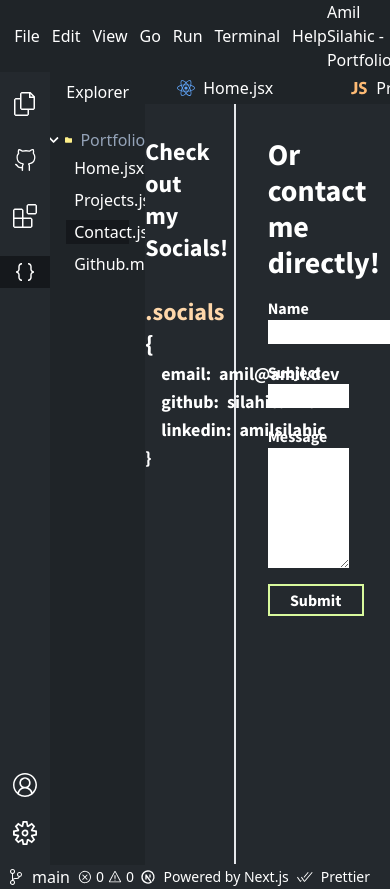
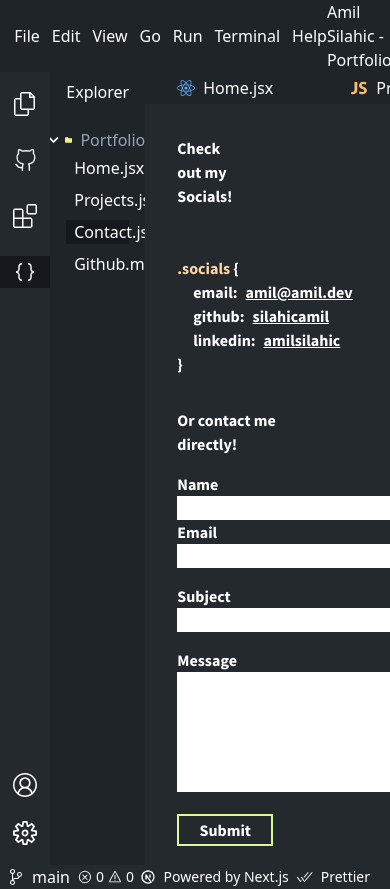
Before and after one commit to SilahicAmil/nextjs-updated-portfolio, a Next.js app: page /contact in a window 390 px wide. Built offline with nearby package versions, Linux system fonts and the light colour scheme.

Commit message:
adding responsive design to contact page

```diff
--- a/components/ContactPage/ContactForm.js
+++ b/components/ContactPage/ContactForm.js
@@ -1,27 +1,29 @@
 const ContactForm = ({}) => {
   return (
     <div className="w-1/2 m-8">
-      <h3 className="text-3xl ">Or contact me directly!</h3>
+      <h3 className="lg:text-2xl md:text-xl sm:text-lg xsm:text-md ">
+        Or contact me directly!
+      </h3>
 
       <form>
-        <div className="flex gap-6 mt-4">
-          <div className="flex-col flex">
-            <label htmlFor="Name" className="">
-              Name
-            </label>
-            <input type="text" id="Name" />
-          </div>
-          <div className="flex flex-col ">
-            <label htmlFor="Email">Email</label>
-            <input type="text" id="Email" />
+        <div className="flex flex-col gap-6 mt-4">
+          <div className="lg:flex  w-4/12 gap-4">
+            <div className="lg:flex gap-2">
+              <label htmlFor="Name">Name</label>
+              <input type="text" id="Name" />
+            </div>
+            <div className="lg:flex gap-2  ">
+              <label htmlFor="Email">Email</label>
+              <input type="text" id="Email" />
+            </div>
           </div>
         </div>
 
-        <div className="flex flex-col w-8/12 mt-4">
+        <div className="lg:flex flex-col w-8/12 mt-4">
           <label htmlFor="Subject">Subject</label>
           <input type="text" id="Subject" />
         </div>
-        <div className="flex flex-col w-8/12 mt-4">
+        <div className="lg:flex flex-col w-8/12 mt-4">
           <label htmlFor="Message">Message</label>
           <textarea id="Message" cols="30" rows="5"></textarea>
         </div>
--- a/components/ContactPage/ContactSocials.js
+++ b/components/ContactPage/ContactSocials.js
@@ -1,15 +1,22 @@
 const ContactSocials = ({}) => {
   return (
-    <div className="border-r-2 w-1/2">
-      <h2 className="text-2xl m-8">Check out my Socials!</h2>
-      <div className="m-8 text-lg">
-        <p className="text-2xl ">
+    <div className="lg:border-r-2 w-1/2 flex flex-col ">
+      <h2 className="lg:text-2xl m-8 md:text-xl sm:text-lg xsm:text-md">
+        Check out my Socials!
+      </h2>
+      <div className="mt-4 ml-8 lg:text-2xl md:text-xl sm:text-lg xsm:text-md">
+        <p className="">
           <span className="text-orange-200">.socials </span>&#123;
         </p>
 
-        <p className="px-4 flex gap-2">
+        <p className="px-4 flex gap-2 ">
           email:
-          <a href="mailto:amil@amil.dev" target="_blank" rel="noreferrer">
+          <a
+            href="mailto:amil@amil.dev"
+            target="_blank"
+            rel="noreferrer"
+            className="underline "
+          >
             amil@amil.dev
           </a>
         </p>
@@ -19,6 +26,7 @@ const ContactSocials = ({}) => {
             href="https://github.com/silahicamil"
             target="_blank"
             rel="noreferrer"
+            className="underline"
           >
             silahicamil
           </a>
@@ -29,6 +37,7 @@ const ContactSocials = ({}) => {
             href="https://www.linkedin.com/in/amil-silahic-4b5a01140/"
             target="_blank"
             rel="noreferrer"
+            className="underline"
           >
             amilsilahic
           </a>
--- a/components/HomePage/SplashContent.js
+++ b/components/HomePage/SplashContent.js
@@ -18,8 +18,8 @@ const SplashContent = ({}) => {
               <Link href="/projects" className="bg-red-500">
                 <button className="p-1 w-24 h-12">View Work</button>
               </Link>
-              <Link href="/about" className="border-lime-200 border-2">
-                <button className=" p-1 w-24 h-12">About</button>
+              <Link href="/contact" className="border-lime-200 border-2">
+                <button className=" p-1 w-24 h-12">Contact</button>
               </Link>
             </div>
           </div>
--- a/components/Navigation/FilesNav.js
+++ b/components/Navigation/FilesNav.js
@@ -10,7 +10,7 @@ const FilesNav = () => {
   return (
     <>
       <>
-        <div className="flex h-full w-full lg:overflow-x-auto lg:overflow-y-hidden bg-files 2xl:visible xl:visible lg:visible md:visible sm:visible lg:w-full md:w-screen sm:w-screen xsm:w-screen md:h-8 sm:h-8 xsm:h-16  items-center gap-4 ">
+        <div className="flex overflow-x-auto bg-files lg:w-full md:w-screen sm:w-screen xsm:w-screen  md:h-8 sm:h-16 xsm:h-16  items-center gap-4 ">
           <Link href="/">
             <div
               className={`${
--- a/pages/contact/index.js
+++ b/pages/contact/index.js
@@ -4,8 +4,9 @@ import ContactSocials from "../../components/ContactPage/ContactSocials";
 const ContactPage = ({}) => {
   return (
     <>
-      <div className="flex flex-1 justify-center w-full h-[90vh] font-bold">
+      <div className="justify-center w-full  h-[90vh] font-bold lg:flex flex-1 md:flex  sm:flex xsm:inline-block">
         <ContactSocials />
+
         <ContactForm />
       </div>
     </>
```
